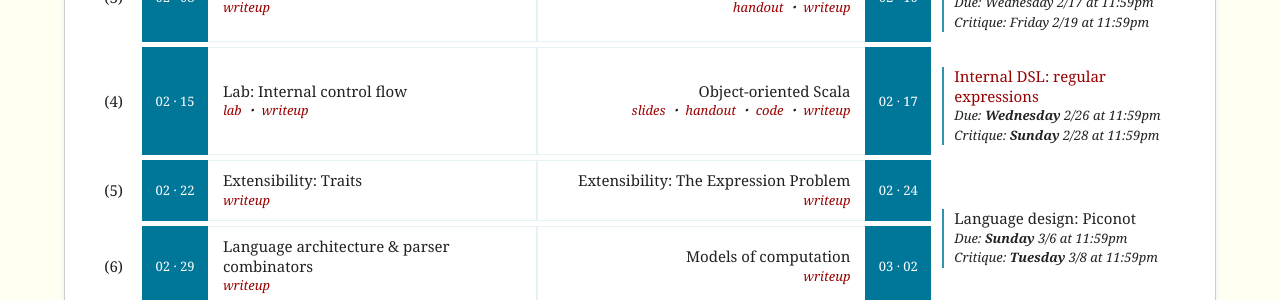
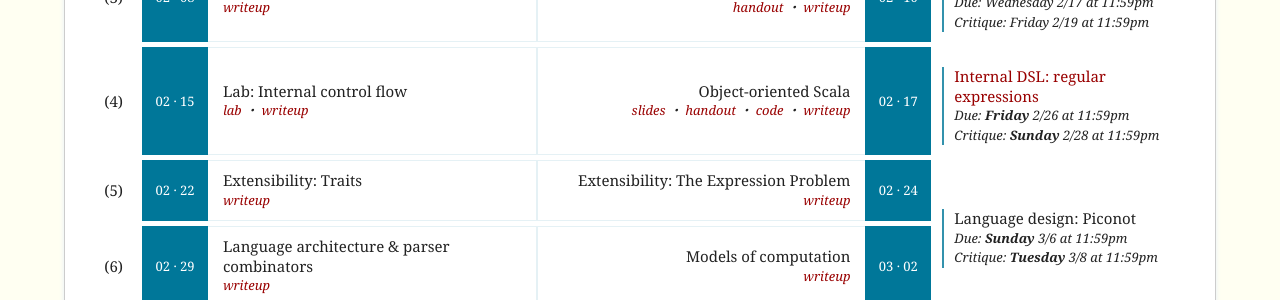
Before and after one commit to hmc-cs111-spring2016/hmc-cs111-spring2016.github.io, a Jekyll site: the page built from index.html, in a window 1280 px wide. Shown: the part 588-888 px from the top of the page. Built offline with Jekyll 4.4.1, drawn with Linux system fonts in a browser that asks for light colours.

Commit message:
Fixing due day

```diff
--- a/_includes/schedule.html
+++ b/_includes/schedule.html
@@ -165,7 +165,7 @@
             <td class="assignment">
                 <dl>
                     <dt><a href="https://github.com/hmc-cs111-spring2016/regular-expressions">Internal DSL: regular expressions</a></dt>
-                    <dd>Due: <b>Wednesday</b> 2/26 at 11:59pm<br/> Critique: <b>Sunday</b> 2/28 at 11:59pm</dd>
+                    <dd>Due: <b>Friday</b> 2/26 at 11:59pm<br/> Critique: <b>Sunday</b> 2/28 at 11:59pm</dd>
                 </dl>
             </td>
         </tr>
```
